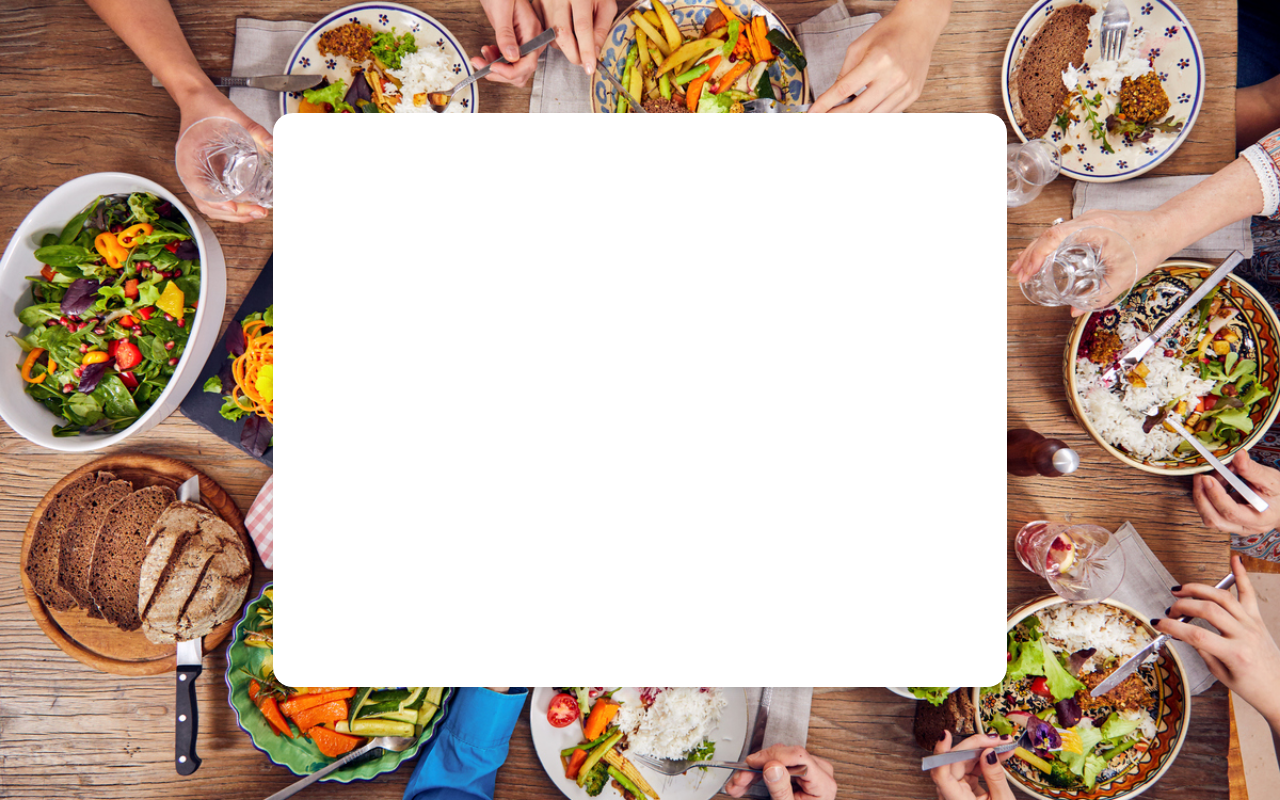
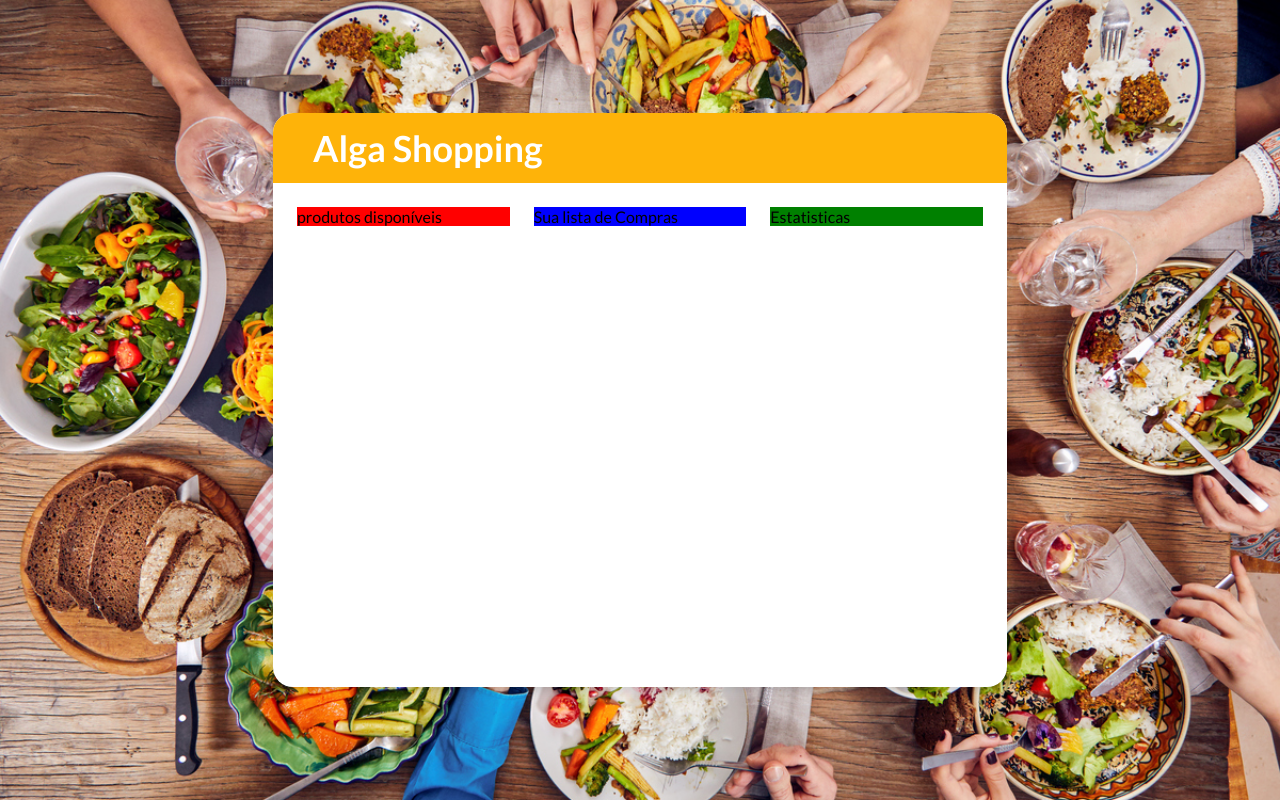
Before and after one commit to thallenk/listacompras, a React (Create React App) app: page / in a window 1280 px wide. Built offline with nearby package versions, Linux system fonts and the light colour scheme.

Commit message:
add base layout

```diff
--- a/src/components/App/App.jsx
+++ b/src/components/App/App.jsx
@@ -1,11 +1,29 @@
 import React from "react";
+import AppContainer from "../AppContainer/AppContainer";
+import AppHeader from "../AppHeader/AppHeader";
 import * as S from './App.styles'
 
 function App() {
     return  (
         <S.Wrapper>
             <S.Container>
-
+                <AppHeader/>
+                <AppContainer
+                left = {
+                    <div style={{backgroundColor: 'red' }}>
+                        produtos disponíveis
+                    </div>
+                }
+                middle = {
+                    <div style={{backgroundColor: 'blue' }}>
+                        Sua lista de Compras
+                    </div>
+                }
+                right = {
+                    <div style={{backgroundColor: 'green' }}>
+                        Estatisticas
+                    </div>
+                } />
             </S.Container>
         </S.Wrapper>
     )
--- /dev/null
+++ b/src/components/AppContainer/AppContainer.jsx
@@ -0,0 +1,14 @@
+import React from "react";
+import * as S from './AppContainer.styles'
+
+function AppContainer({ left, middle, right}) {
+    return  (
+        <S.Wrapper>
+            <div>{left}</div>
+            <div>{middle}</div>
+            <div>{right}</div>
+        </S.Wrapper>
+    )
+}
+
+export default AppContainer;
--- /dev/null
+++ b/src/components/AppContainer/AppContainer.styles.js
@@ -0,0 +1,13 @@
+import styled from 'styled-components'
+
+
+export const Wrapper = styled.main`
+/* mudando o display para grid para transferir os titulos em colunas */
+    display: grid;
+    /* dividiando o espaço em três partes exatamente iguais. */
+    grid-template-columns: repeat(3, 1fr);
+    /* Gerando espaçamento entre as colunas */
+    grid-column-gap: 24px;
+
+    padding: 24px;
+`
--- /dev/null
+++ b/src/components/AppHeader/AppHeader.jsx
@@ -0,0 +1,16 @@
+import React from "react";
+import * as S from './AppHeader.styles'
+
+function AppHeader() {
+    return  (
+        <S.Wrapper>
+            <h2>
+                <span>
+                    Alga Shopping
+                </span>
+            </h2>
+        </S.Wrapper>
+    )
+}
+
+export default AppHeader;
--- /dev/null
+++ b/src/components/AppHeader/AppHeader.styles.js
@@ -0,0 +1,22 @@
+import styled from 'styled-components'
+
+
+export const Wrapper = styled.header`
+    background-color: #feb309;
+    height: 70px;
+    color: #FFFFFF;
+    font-size: 24px;
+
+    border-top-right-radius: 20px;
+    border-top-left-radius: 20px;
+
+    display: flex;
+    align-items: center;
+
+    padding: 0 32px;
+
+    span {
+        font-weight: 700;
+        margin-left: 8px;
+    }
+`
--- a/src/index.css
+++ b/src/index.css
@@ -1,13 +1,12 @@
-body {
+@import url('https://fonts.googleapis.com/css2?family=Lato:wght@400;700;900&display=swap');
+
+* {
   margin: 0;
-  font-family: -apple-system, BlinkMacSystemFont, 'Segoe UI', 'Roboto', 'Oxygen',
-    'Ubuntu', 'Cantarell', 'Fira Sans', 'Droid Sans', 'Helvetica Neue',
-    sans-serif;
-  -webkit-font-smoothing: antialiased;
-  -moz-osx-font-smoothing: grayscale;
+  padding: 0;
+  box-sizing: border-box;
+
 }
 
-code {
-  font-family: source-code-pro, Menlo, Monaco, Consolas, 'Courier New',
-    monospace;
+body {
+  font-family: 'Lato', sans-serif;
 }
```
